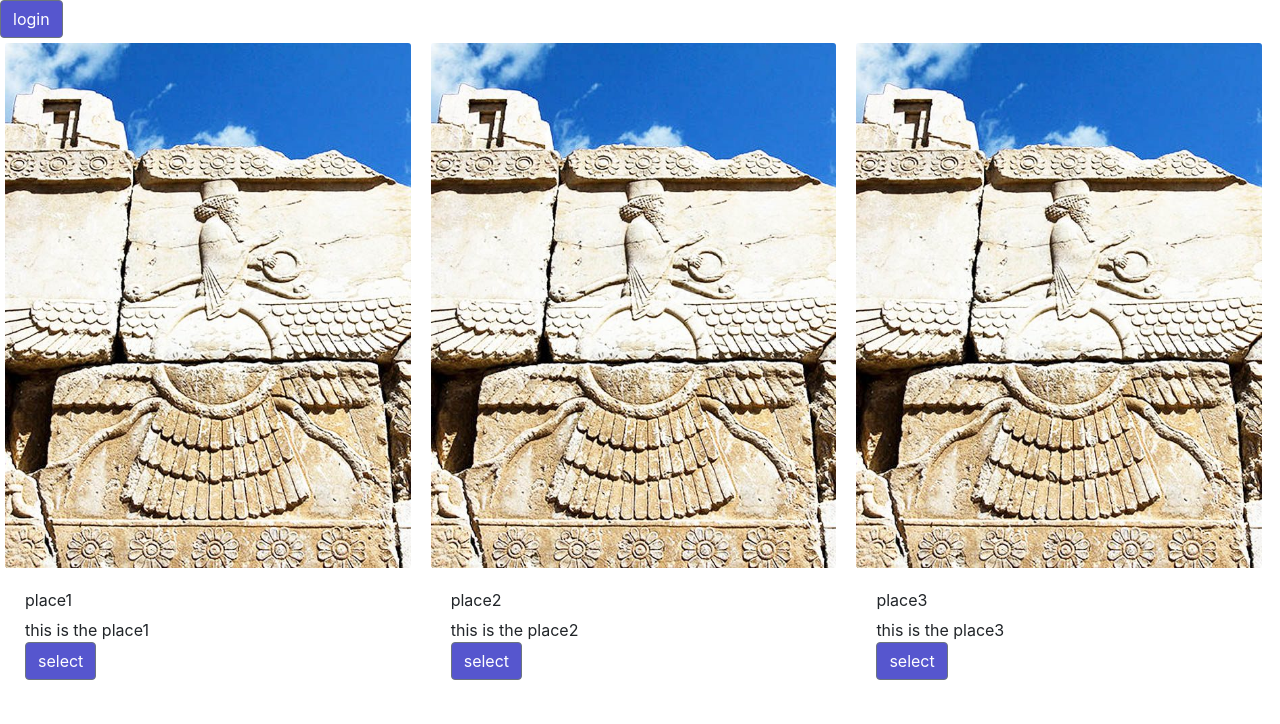
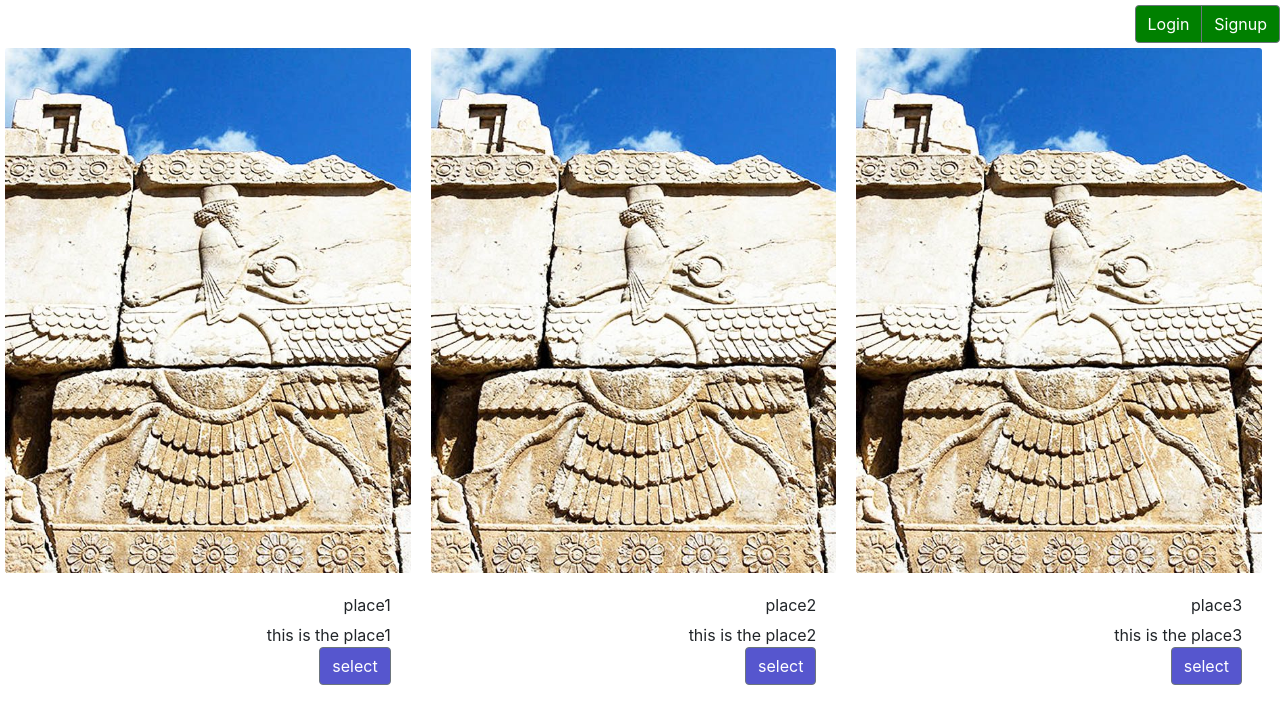
Before and after one commit to MahsaGn/Travelling, a React (Create React App) app: page / in a window 1280 px wide. Shown: the top 724 px of the page. Built offline with nearby package versions, Linux system fonts and the light colour scheme.

Commit message:
login signup button added and adjusted.

```diff
--- a/src/homePage.css
+++ b/src/homePage.css
@@ -15,20 +15,15 @@
   clear: both;
 }
 
-.btn{
+.selectButton{
   background-color: rgb(86, 86, 206);
   color: white;
 }
 .loginSignupButton{
-  background-color: blue;
-  margin-right: 10px;
+  background-color: green;
+  color: white;
+
 }
-.login{
-  position: relative;
-    width: 30%;
-    margin-top: 10%;
-    right: 3%;
-    background-color: rgb(192, 238, 238);
-    border-color:rgb(180, 221, 221);
-    color: black;
+#bg{
+  margin-top: 5PX;
 }
--- a/src/homePage.js
+++ b/src/homePage.js
@@ -2,21 +2,23 @@ import React from 'react';
 import 'bootstrap/dist/css/bootstrap.css';
 import img from './1.jpg';
 import './homePage.css';
-import { CardImg, CardBody, CardTitle, CardSubtitle, Button} from 'reactstrap';
+import { CardImg, CardBody, CardTitle, CardSubtitle, Button,ButtonGroup} from 'reactstrap';
 
 
 const homePage = (props) => {
   return (
-    <div >
-      <Button id="login">login</Button>
-
+    <div align="right">
+      <ButtonGroup id="bg">
+        <Button  className="loginSignupButton">Login</Button>
+        <Button  className="loginSignupButton">Signup</Button>
+      </ButtonGroup>
       <div class="row">
         <div class="column">
           <CardImg  src={img}   />
           <CardBody >
             <CardTitle >place1</CardTitle>
             <CardSubtitle>this is the place1</CardSubtitle>
-            <Button  >select</Button>
+            <Button className="selectButton">select</Button>
           </CardBody>
         </div>
         <div class="column">
@@ -24,7 +26,7 @@ const homePage = (props) => {
           <CardBody>
             <CardTitle >place2</CardTitle>
             <CardSubtitle>this is the place2</CardSubtitle>
-            <Button >select</Button>
+            <Button className="selectButton">select</Button>
           </CardBody>
          </div>
          <div class="column">
@@ -32,7 +34,7 @@ const homePage = (props) => {
           <CardBody>
             <CardTitle >place3</CardTitle>
             <CardSubtitle>this is the place3</CardSubtitle>
-            <Button>select</Button>
+            <Button className="selectButton">select</Button>
           </CardBody>
           </div>
       </div>
```
